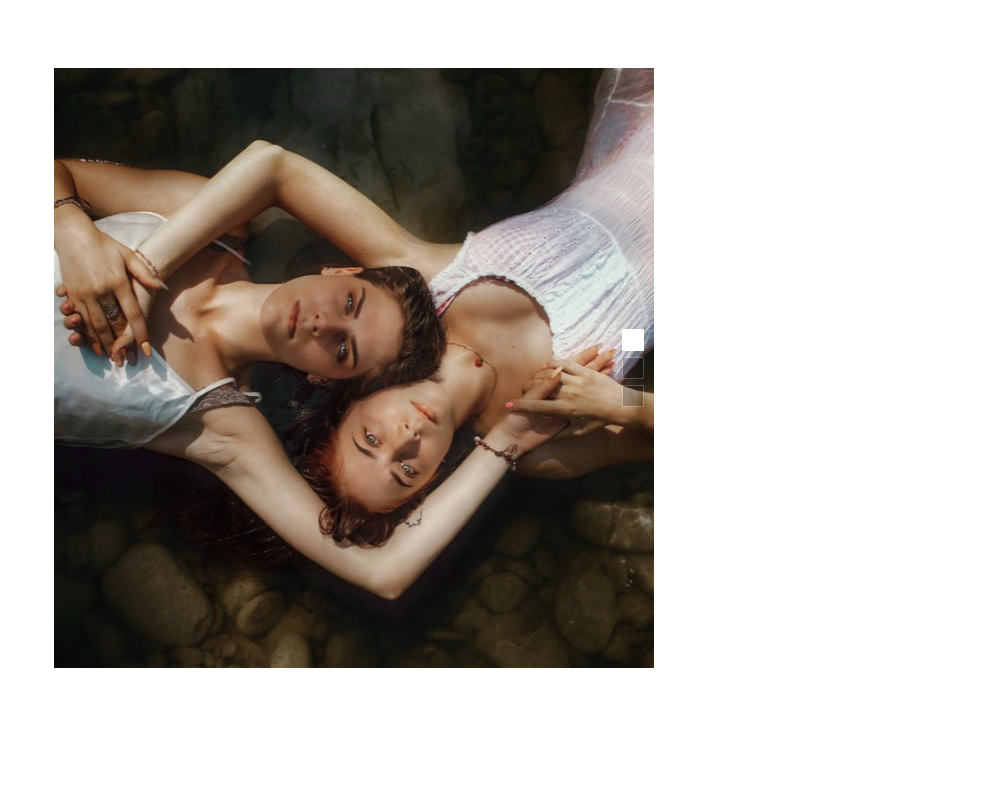
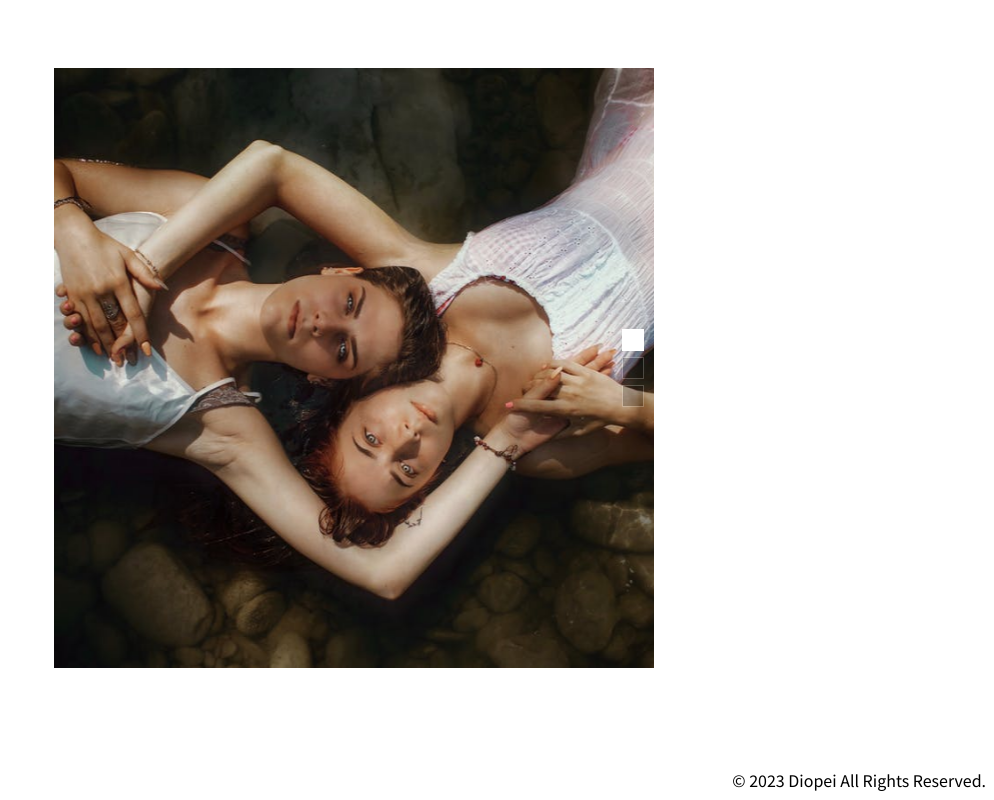
Before and after one commit to Diopei/collection, a Nuxt app in the folder nuxt3-app/: page / in a window 1280 px wide. Shown: the part 1669-2469 px from the top of the page, without its empty margins (286-1280 px from the left). Before the commit the page ends 2445 px from the top, so only its background shows below. Built offline with nearby package versions, Linux system fonts and the light colour scheme.

Commit message:
[nuxt]新增footer

```diff
--- a/nuxt3-app/assets/css/main.scss
+++ b/nuxt3-app/assets/css/main.scss
@@ -99,3 +99,6 @@ html{
     }
   }
 }
+.footer{
+  text-align: right;
+}
--- a/nuxt3-app/pages/index.vue
+++ b/nuxt3-app/pages/index.vue
@@ -7,6 +7,9 @@
 <GlitchArtBackground></GlitchArtBackground>
 <ProfileCard></ProfileCard>
 <Portfolio></Portfolio>
+<div class="footer">
+  © 2023 Diopei All Rights Reserved.
+</div>
 </template>
 
 <script>
```
